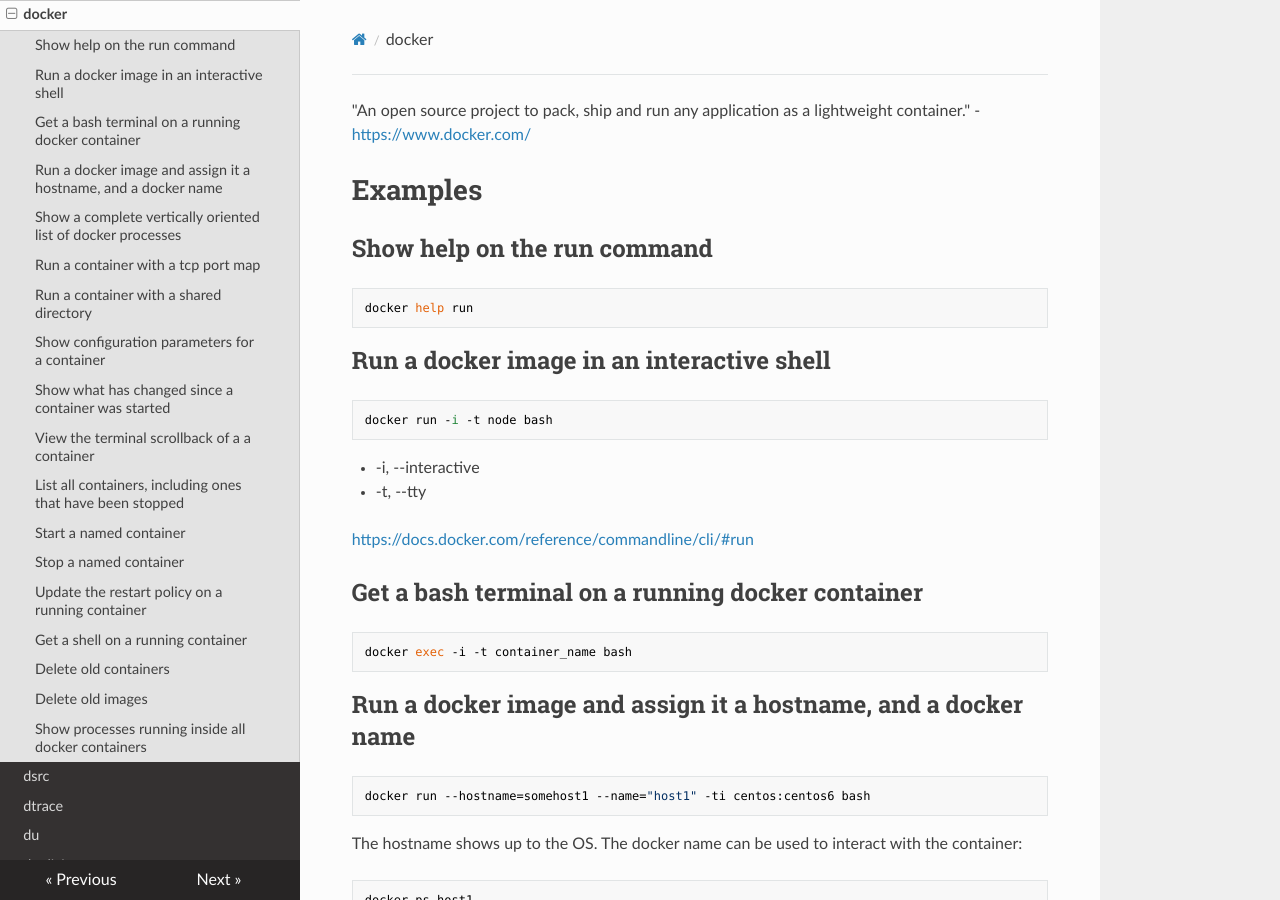
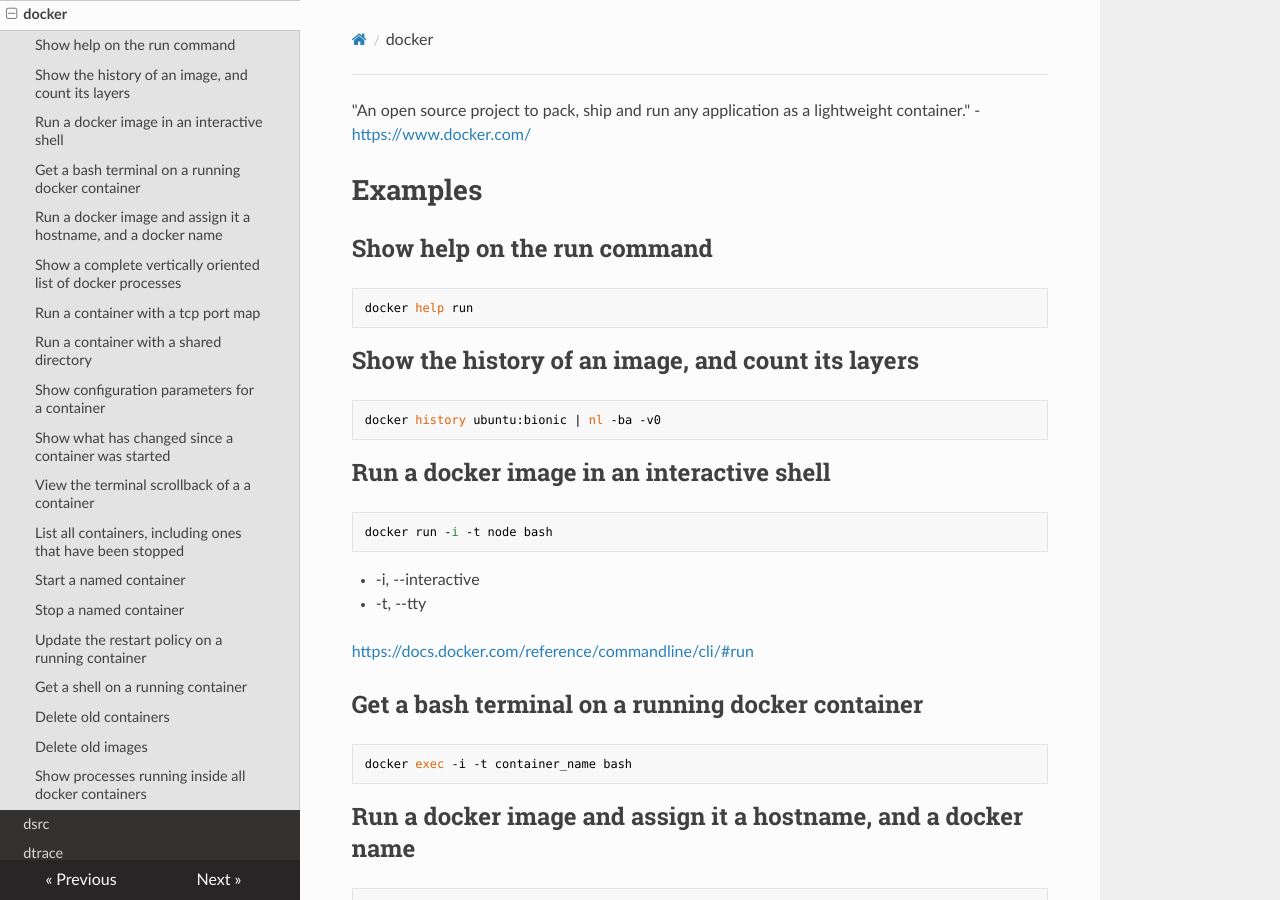
Before and after one commit to lando-cal/tech-notes, an MkDocs documentation site: the page built from docs/docker.md, in a window 1280 px wide and 900 px high. Built offline with MkDocs 1.6.1, drawn with Linux system fonts in a browser that asks for light colours; nearby versions of some CDN libraries.

Commit message:
Add docker history layer count

````diff
--- a/docs/docker.md
+++ b/docs/docker.md
@@ -8,6 +8,12 @@ Title: docker
 
 ```
 docker help run
+```
+
+## Show the history of an image, and count its layers
+
+```
+docker history ubuntu:bionic | nl -ba -v0
 ```
 
 ## Run a docker image in an interactive shell
````
